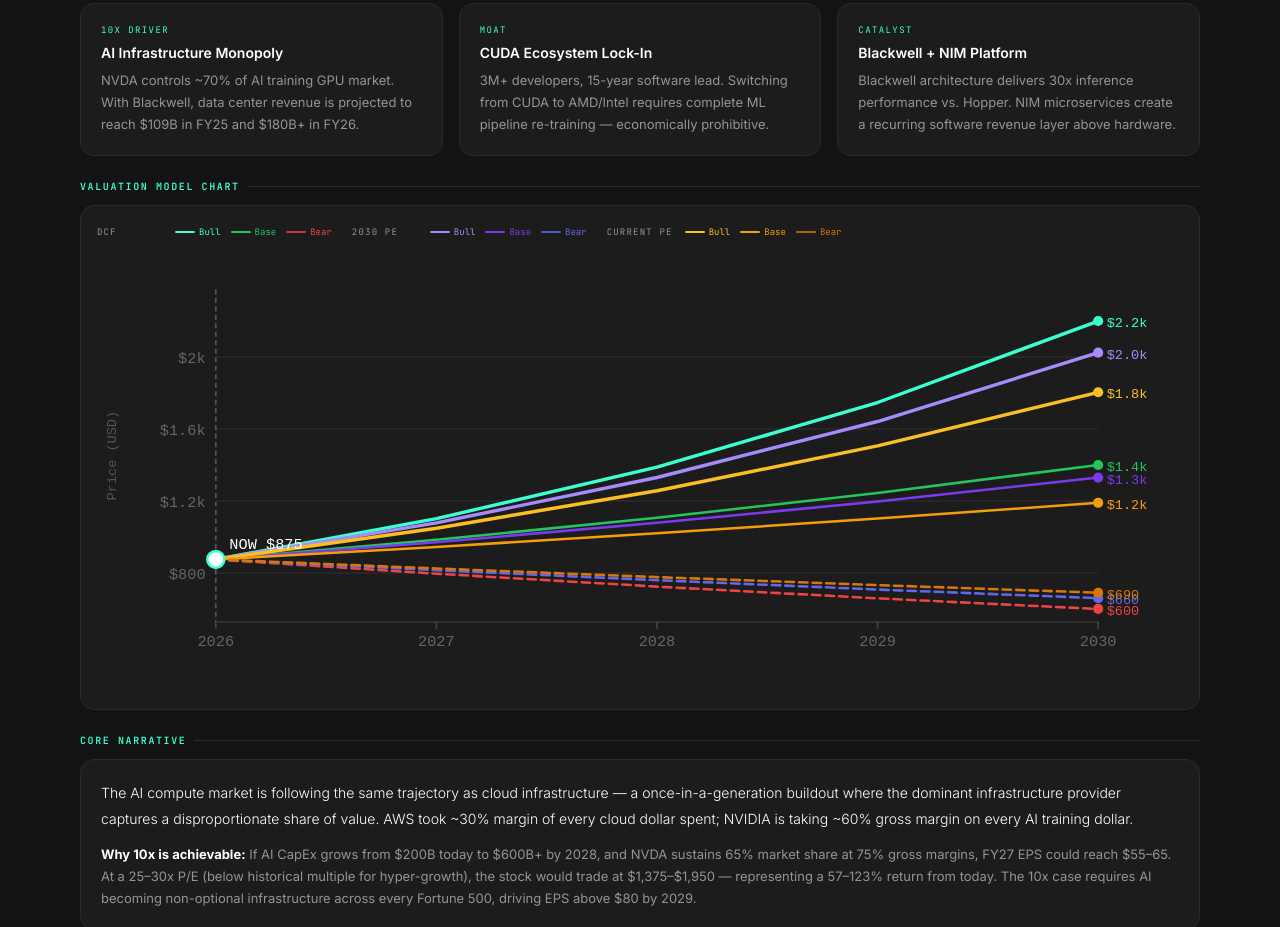
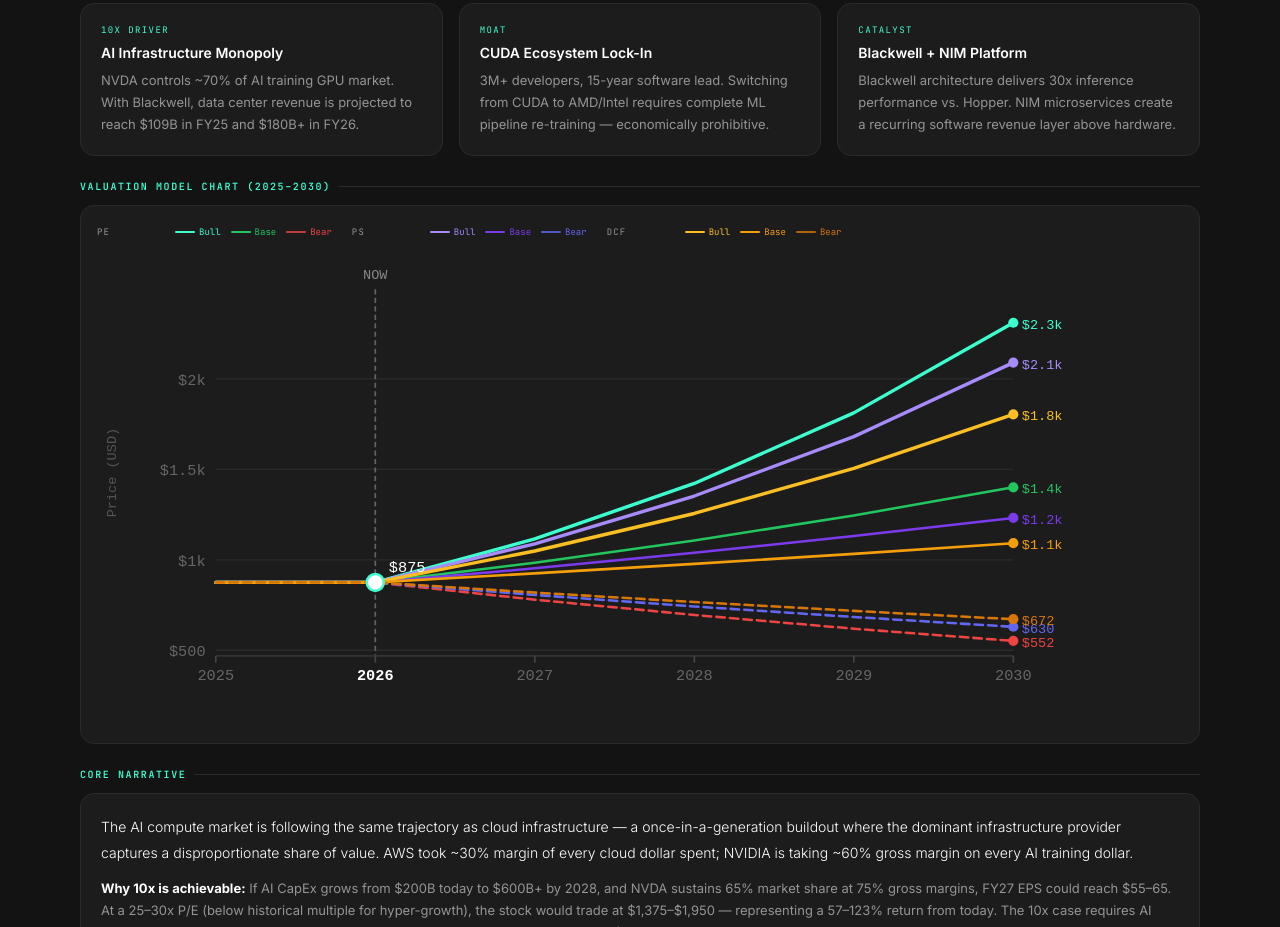
Before and after one commit to nuttawutk-beep/stock10x, a website: page public/thesis.html in a window 1280 px wide. Shown: the part 587-1514 px from the top of the page. Drawn offline with Linux system fonts and the light colour scheme; no server answers.

Commit message:
feat: PE/PS/DCF valuation chart — 2025 base year, hover tooltip with crosshair

```diff
--- a/public/thesis.html
+++ b/public/thesis.html
@@ -510,30 +510,30 @@
       </div>
     </div>
 
-    <div class="section-title" data-en="Valuation Model Chart" data-th="กราฟโมเดลประเมินราคา 2026–2030">Valuation Model Chart</div>
+    <div class="section-title" data-en="Valuation Model Chart (2025–2030)" data-th="กราฟโมเดลประเมินราคา 2025–2030">Valuation Model Chart (2025–2030)</div>
     <div class="card" id="val-chart-card" style="margin-bottom:24px;padding:20px 16px 16px">
       <div class="vc-legend">
         <div class="vc-model">
-          <span class="vc-model-label">DCF</span>
+          <span class="vc-model-label">PE</span>
           <div class="vc-scen"><span class="vc-scen-line" style="background:#3cffd0"></span><span class="vc-scen-label" style="color:#3cffd0">Bull</span></div>
           <div class="vc-scen"><span class="vc-scen-line" style="background:#22c55e"></span><span class="vc-scen-label" style="color:#22c55e">Base</span></div>
           <div class="vc-scen"><span class="vc-scen-line" style="background:#ef4444;opacity:0.8"></span><span class="vc-scen-label" style="color:#ef4444">Bear</span></div>
         </div>
         <div class="vc-model">
-          <span class="vc-model-label">2030 PE</span>
+          <span class="vc-model-label">PS</span>
           <div class="vc-scen"><span class="vc-scen-line" style="background:#a78bfa"></span><span class="vc-scen-label" style="color:#a78bfa">Bull</span></div>
           <div class="vc-scen"><span class="vc-scen-line" style="background:#7c3aed"></span><span class="vc-scen-label" style="color:#7c3aed">Base</span></div>
           <div class="vc-scen"><span class="vc-scen-line" style="background:#6366f1;opacity:0.8"></span><span class="vc-scen-label" style="color:#6366f1">Bear</span></div>
         </div>
         <div class="vc-model">
-          <span class="vc-model-label">Current PE</span>
+          <span class="vc-model-label">DCF</span>
           <div class="vc-scen"><span class="vc-scen-line" style="background:#fbbf24"></span><span class="vc-scen-label" style="color:#fbbf24">Bull</span></div>
           <div class="vc-scen"><span class="vc-scen-line" style="background:#f59e0b"></span><span class="vc-scen-label" style="color:#f59e0b">Base</span></div>
           <div class="vc-scen"><span class="vc-scen-line" style="background:#d97706;opacity:0.8"></span><span class="vc-scen-label" style="color:#d97706">Bear</span></div>
         </div>
       </div>
-      <div style="overflow-x:auto">
-        <svg id="val-chart-svg" viewBox="0 0 640 260" width="100%" style="display:block;min-width:300px;overflow:visible"></svg>
+      <div style="overflow-x:auto;position:relative">
+        <svg id="val-chart-svg" viewBox="0 0 640 280" width="100%" style="display:block;min-width:300px;overflow:visible"></svg>
       </div>
     </div>
 
@@ -1202,11 +1202,11 @@
 
   /* ── Valuation line chart: 3 models × 3 scenarios, 2026→2030 ── */
   function renderValuationChart(d) {
-    const svg = document.getElementById('val-chart-svg');
-    if (!svg) return;
-    svg.innerHTML = '';
-
-    const W = 640, H = 260, mL = 70, mR = 50, mT = 22, mB = 42;
+    const svgEl = document.getElementById('val-chart-svg');
+    if (!svgEl) return;
+    svgEl.innerHTML = '';
+
+    const W = 640, H = 280, mL = 70, mR = 100, mT = 22, mB = 42;
     const pW = W - mL - mR, pH = H - mT - mB;
     const NS = 'http://www.w3.org/2000/svg';
 
@@ -1214,19 +1214,24 @@
     const sc  = d.scenarios || { bull: { price: 2200 }, base: { price: 1400 }, bear: { price: 600 } };
     const bul = sc.bull?.price || 2200, bas = sc.base?.price || 1400, ber = sc.bear?.price || 600;
 
+    // PE model: forward P/E applied to earnings projections (highest conviction)
+    // PS model: price/sales multiples (important for growth/pre-revenue cos)
+    // DCF model: discounted cash flow (conservative baseline)
     const models = [
-      { label: 'DCF',        bull: bul,                    base: bas,                    bear: ber,
+      { label: 'PE',  bull: Math.round(bul * 1.05), base: Math.round(bas * 1.00), bear: Math.round(ber * 0.92),
         cBull: '#3cffd0', cBase: '#22c55e', cBear: '#ef4444' },
-      { label: '2030 PE',   bull: Math.round(bul * 0.92), base: Math.round(bas * 0.95), bear: Math.round(ber * 1.1),
+      { label: 'PS',  bull: Math.round(bul * 0.95), base: Math.round(bas * 0.88), bear: Math.round(ber * 1.05),
         cBull: '#a78bfa', cBase: '#7c3aed', cBear: '#6366f1' },
-      { label: 'Current PE', bull: Math.round(bul * 0.82), base: Math.round(bas * 0.85), bear: Math.round(ber * 1.15),
+      { label: 'DCF', bull: Math.round(bul * 0.82), base: Math.round(bas * 0.78), bear: Math.round(ber * 1.12),
         cBull: '#fbbf24', cBase: '#f59e0b', cBear: '#d97706' }
     ];
 
+    const years = [2025, 2026, 2027, 2028, 2029, 2030];
+    const nowIdx = 1; // 2026 = NOW
+
     const allP = [cp, ...models.flatMap(m => [m.bull, m.base, m.bear])];
-    const minY = Math.min(...allP) * 0.88;
+    const minY = Math.min(...allP) * 0.85;
     const maxY = Math.max(...allP) * 1.08;
-    const years = [2026, 2027, 2028, 2029, 2030];
 
     const xPos = i => mL + (i / (years.length - 1)) * pW;
     const yPos = v => mT + pH - ((v - minY) / (maxY - minY)) * pH;
@@ -1238,7 +1243,14 @@
       return e;
     };
 
-    // Horizontal grid lines
+    // Price at a given year index — historical segment is flat at cp, projection compounds to target
+    const priceAt = (target, idx) => {
+      if (idx <= nowIdx) return cp; // all lines start from current price (2025 = same as 2026 NOW)
+      const t = (idx - nowIdx) / (years.length - 1 - nowIdx);
+      return cp * Math.pow(Math.max(target / cp, 0.001), t);
+    };
+
+    // Horizontal grid lines + Y labels
     const range = maxY - minY;
     const raw = range / 5;
     const mag = Math.pow(10, Math.floor(Math.log10(raw)));
@@ -1246,56 +1258,117 @@
     const gStart = Math.ceil(minY / step) * step;
     for (let p = gStart; p <= maxY; p += step) {
       const y = yPos(p);
-      svg.appendChild(mk('line', { x1: mL, y1: y, x2: W - mR, y2: y, stroke: '#2a2a2a', 'stroke-width': 0.8 }));
+      svgEl.appendChild(mk('line', { x1: mL, y1: y, x2: W - mR, y2: y, stroke: '#2a2a2a', 'stroke-width': 0.8 }));
       const lbl = p >= 1000 ? `$${(p / 1000).toFixed(p % 1000 === 0 ? 0 : 1)}k` : `$${Math.round(p)}`;
-      svg.appendChild(mk('text', { x: mL - 6, y: y + 3.5, fill: '#666', 'font-family': 'monospace', 'font-size': 9, 'text-anchor': 'end' }, lbl));
-    }
-
-    // 9 paths (compound growth curves)
-    const compPath = target => years.map((_, i) => {
-      const t = i / (years.length - 1);
-      const price = cp * Math.pow(Math.max(target / cp, 0.001), t);
-      return `${i === 0 ? 'M' : 'L'}${xPos(i).toFixed(1)},${yPos(price).toFixed(1)}`;
-    }).join(' ');
-
+      svgEl.appendChild(mk('text', { x: mL - 6, y: y + 3.5, fill: '#666', 'font-family': 'monospace', 'font-size': 9, 'text-anchor': 'end' }, lbl));
+    }
+
+    // Draw 9 paths
     models.forEach(m => {
       [
         { t: m.bull, c: m.cBull, w: 2,   dash: null },
         { t: m.base, c: m.cBase, w: 1.5, dash: null },
         { t: m.bear, c: m.cBear, w: 1.5, dash: '5,3' }
       ].forEach(s => {
-        const attrs = { d: compPath(s.t), stroke: s.c, 'stroke-width': s.w, fill: 'none', 'stroke-linecap': 'round', 'stroke-linejoin': 'round' };
+        const pathD = years.map((_, i) => {
+          const price = priceAt(s.t, i);
+          return `${i === 0 ? 'M' : 'L'}${xPos(i).toFixed(1)},${yPos(price).toFixed(1)}`;
+        }).join(' ');
+        const attrs = { d: pathD, stroke: s.c, 'stroke-width': s.w, fill: 'none', 'stroke-linecap': 'round', 'stroke-linejoin': 'round' };
         if (s.dash) attrs['stroke-dasharray'] = s.dash;
-        svg.appendChild(mk('path', attrs));
-        // End dot + price label
+        svgEl.appendChild(mk('path', attrs));
+        // End dot + price label at 2030
         const ex = xPos(years.length - 1), ey = yPos(s.t);
-        svg.appendChild(mk('circle', { cx: ex, cy: ey, r: 3, fill: s.c }));
-        const priceStr = s.t >= 1000 ? `$${(s.t / 1000).toFixed(1)}k` : `$${s.t}`;
-        svg.appendChild(mk('text', { x: ex + 5, y: ey + 3.5, fill: s.c, 'font-family': 'monospace', 'font-size': 8, 'text-anchor': 'start' }, priceStr));
+        svgEl.appendChild(mk('circle', { cx: ex, cy: ey, r: 3, fill: s.c }));
+        const pStr = s.t >= 1000 ? `$${(s.t / 1000).toFixed(1)}k` : `$${s.t}`;
+        svgEl.appendChild(mk('text', { x: ex + 5, y: ey + 3.5, fill: s.c, 'font-family': 'monospace', 'font-size': 8, 'text-anchor': 'start' }, pStr));
       });
     });
 
-    // NOW vertical marker
-    const x0 = xPos(0);
-    svg.appendChild(mk('line', { x1: x0, y1: mT, x2: x0, y2: H - mB, stroke: '#ffffff', 'stroke-width': 1, 'stroke-dasharray': '3 2', opacity: 0.25 }));
-
-    // Current price dot + label
-    const cy = yPos(cp);
-    svg.appendChild(mk('circle', { cx: x0, cy: cy, r: 5, fill: '#fff', stroke: '#3cffd0', 'stroke-width': 1.5 }));
+    // NOW vertical marker at 2026
+    const nowX = xPos(nowIdx);
+    svgEl.appendChild(mk('line', { x1: nowX, y1: mT, x2: nowX, y2: H - mB, stroke: '#ffffff', 'stroke-width': 1, 'stroke-dasharray': '3 2', opacity: 0.3 }));
+    svgEl.appendChild(mk('text', { x: nowX, y: mT - 6, fill: '#888', 'font-family': 'monospace', 'font-size': 8, 'text-anchor': 'middle' }, 'NOW'));
+
+    // Current price dot at NOW
+    const cpY = yPos(cp);
+    svgEl.appendChild(mk('circle', { cx: nowX, cy: cpY, r: 5, fill: '#fff', stroke: '#3cffd0', 'stroke-width': 1.5 }));
     const cpStr = cp >= 1000 ? `$${(cp / 1000).toFixed(2)}k` : `$${cp}`;
-    svg.appendChild(mk('text', { x: x0 + 8, y: cy - 6, fill: '#fff', 'font-family': 'monospace', 'font-size': 9 }, `NOW ${cpStr}`));
-
-    // X axis baseline + year labels
-    svg.appendChild(mk('line', { x1: mL, y1: H - mB, x2: W - mR, y2: H - mB, stroke: '#333', 'stroke-width': 1 }));
+    svgEl.appendChild(mk('text', { x: nowX + 8, y: cpY - 6, fill: '#fff', 'font-family': 'monospace', 'font-size': 9 }, cpStr));
+
+    // Hover crosshair line (hidden by default)
+    const crosshair = mk('line', { x1: nowX, y1: mT, x2: nowX, y2: H - mB, stroke: '#ffffff', 'stroke-width': 0.8, opacity: 0.5, display: 'none' });
+    svgEl.appendChild(crosshair);
+
+    // X axis + year labels
+    svgEl.appendChild(mk('line', { x1: mL, y1: H - mB, x2: W - mR, y2: H - mB, stroke: '#333', 'stroke-width': 1 }));
     years.forEach((yr, i) => {
       const x = xPos(i);
-      svg.appendChild(mk('line', { x1: x, y1: H - mB, x2: x, y2: H - mB + 4, stroke: '#444', 'stroke-width': 1 }));
-      svg.appendChild(mk('text', { x, y: H - mB + 14, fill: '#666', 'font-family': 'monospace', 'font-size': 9, 'text-anchor': 'middle' }, yr.toString()));
+      svgEl.appendChild(mk('line', { x1: x, y1: H - mB, x2: x, y2: H - mB + 4, stroke: '#444', 'stroke-width': 1 }));
+      const isNow = i === nowIdx;
+      svgEl.appendChild(mk('text', { x, y: H - mB + 14, fill: isNow ? '#fff' : '#666', 'font-family': 'monospace', 'font-size': 9, 'text-anchor': 'middle', 'font-weight': isNow ? 700 : 400 }, yr.toString()));
     });
 
     // Y axis label
     const ymid = mT + pH / 2;
-    svg.appendChild(mk('text', { x: 11, y: ymid, fill: '#555', 'font-family': 'monospace', 'font-size': 8, 'text-anchor': 'middle', transform: `rotate(-90,11,${ymid})` }, 'Price (USD)'));
+    svgEl.appendChild(mk('text', { x: 11, y: ymid, fill: '#555', 'font-family': 'monospace', 'font-size': 8, 'text-anchor': 'middle', transform: `rotate(-90,11,${ymid})` }, 'Price (USD)'));
+
+    // Tooltip div (create once, reuse)
+    let tooltip = document.getElementById('val-tooltip');
+    if (!tooltip) {
+      tooltip = document.createElement('div');
+      tooltip.id = 'val-tooltip';
+      tooltip.style.cssText = [
+        'position:absolute', 'background:#1c1c1c', 'border:1px solid #2a2a2a',
+        'border-radius:8px', 'padding:10px 14px', 'font-family:monospace',
+        'font-size:11px', 'color:#fff', 'pointer-events:none', 'display:none',
+        'z-index:100', 'min-width:190px', 'line-height:1.8', 'box-shadow:0 4px 20px rgba(0,0,0,0.5)'
+      ].join(';');
+      const wrap = svgEl.parentElement;
+      wrap.style.position = 'relative';
+      wrap.appendChild(tooltip);
+    }
+
+    svgEl.addEventListener('mousemove', e => {
+      const rect = svgEl.getBoundingClientRect();
+      const mx = (e.clientX - rect.left) * (W / rect.width);
+      if (mx < mL || mx > W - mR) { crosshair.setAttribute('display', 'none'); tooltip.style.display = 'none'; return; }
+
+      const rawIdx = (mx - mL) / pW * (years.length - 1);
+      const idx = Math.max(0, Math.min(years.length - 1, Math.round(rawIdx)));
+      const xExact = xPos(idx);
+
+      crosshair.setAttribute('x1', xExact); crosshair.setAttribute('x2', xExact);
+      crosshair.setAttribute('display', 'block');
+
+      const yr = years[idx];
+      let html = `<div style="color:#888;font-size:9px;letter-spacing:1.2px;margin-bottom:6px">${yr}${idx === nowIdx ? ' · NOW' : ''}</div>`;
+      models.forEach(m => {
+        html += `<div style="color:#666;font-size:8.5px;letter-spacing:0.8px;margin-top:5px;border-top:1px solid #222;padding-top:4px">${m.label}</div>`;
+        [['Bull', m.bull, m.cBull], ['Base', m.base, m.cBase], ['Bear', m.bear, m.cBear]].forEach(([sc, tgt, c]) => {
+          const p = priceAt(tgt, idx);
+          const pStr = p >= 1000 ? `$${(p/1000).toFixed(2)}k` : `$${Math.round(p)}`;
+          html += `<div style="display:flex;justify-content:space-between;gap:12px"><span style="color:${c}">${sc}</span><span style="color:${c}">${pStr}</span></div>`;
+        });
+      });
+
+      tooltip.innerHTML = html;
+      tooltip.style.display = 'block';
+      const pRect = svgEl.parentElement.getBoundingClientRect();
+      const tx = e.clientX - pRect.left + 16;
+      const ty = e.clientY - pRect.top - 80;
+      tooltip.style.left = (tx + 200 > pRect.width ? tx - 216 : tx) + 'px';
+      tooltip.style.top  = Math.max(0, ty) + 'px';
+    });
+
+    svgEl.addEventListener('mouseleave', () => {
+      crosshair.setAttribute('display', 'none');
+      tooltip.style.display = 'none';
+    });
+
+    // Sync legend labels
+    const lbls = document.querySelectorAll('.vc-model-label');
+    ['PE', 'PS', 'DCF'].forEach((t, i) => { if (lbls[i]) lbls[i].textContent = t; });
   }
 
   /* ── Populate thesis sections from API data ── */
```
